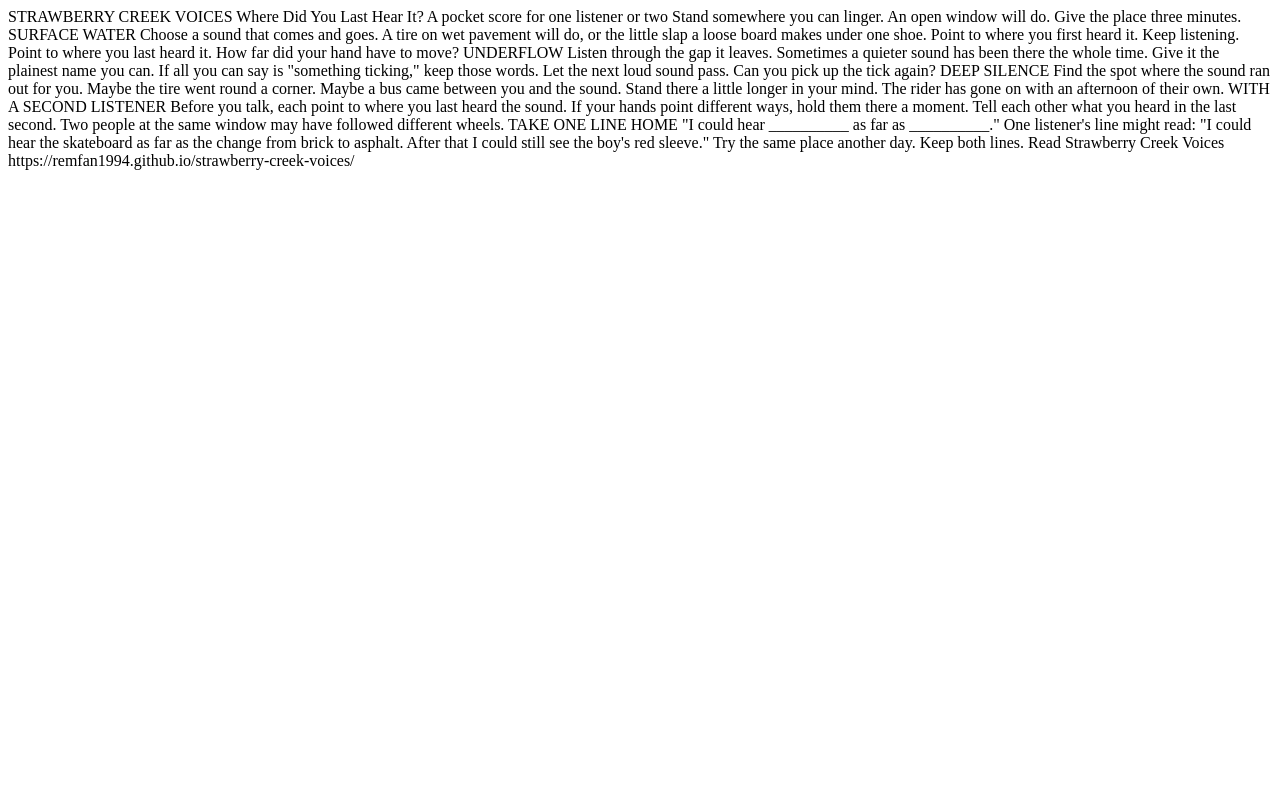
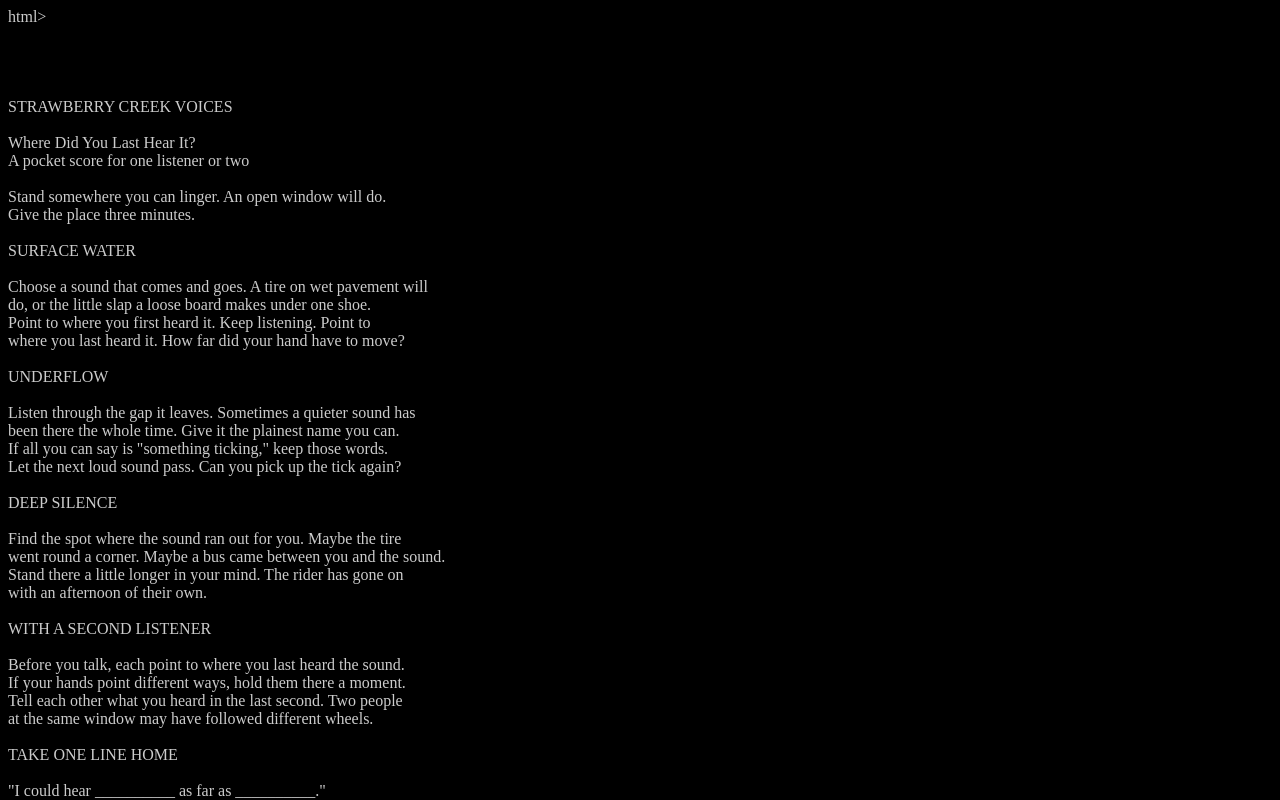
Before and after one commit to remfan1994/strawberry-creek-voices, a plain HTML site: page narrative/special002.html in a window 1280 px wide. Shown: the top 800 px of the page. Drawn offline with Linux system fonts and the light colour scheme.

Commit message:
Enhance special002.html with styles and content
Added HTML structure and styles for special002 page.

```diff
--- a/narrative/special002.html
+++ b/narrative/special002.html
@@ -1,3 +1,14 @@
+html><head><meta name="viewport" content="width=device-width, initial-scale=1">
+  <style>
+body {
+  background-color: black;   /* page background */
+  color: #cccccc;            /* light gray text */
+  white-space: pre-wrap;     /* preserves all line breaks like <pre> */
+}
+    </style>
+</head><body>
+
+
 STRAWBERRY CREEK VOICES
 
 Where Did You Last Hear It?
@@ -41,7 +52,7 @@ TAKE ONE LINE HOME
 One listener's line might read:
 "I could hear the skateboard as far as the change from brick
 to asphalt. After that I could still see the boy's red sleeve."
-
+</body></html>
 Try the same place another day. Keep both lines.
 
 Read Strawberry Creek Voices
```
